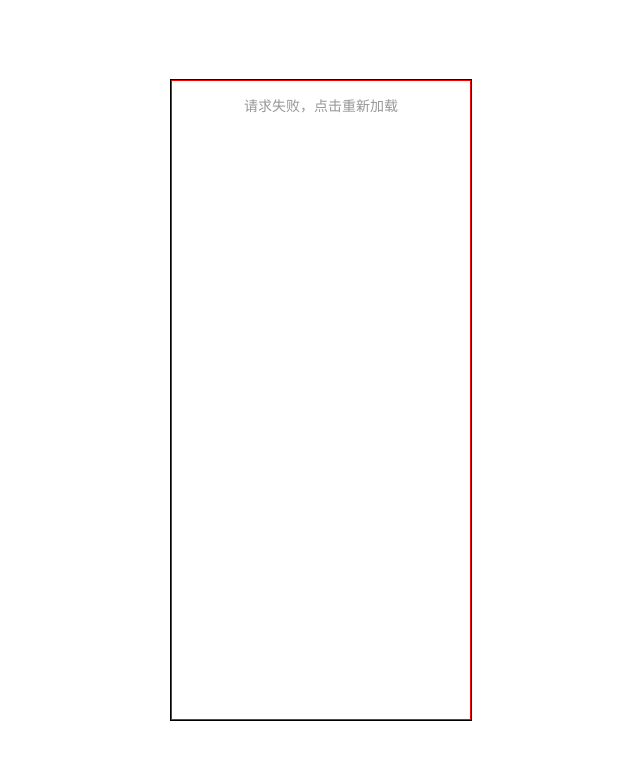
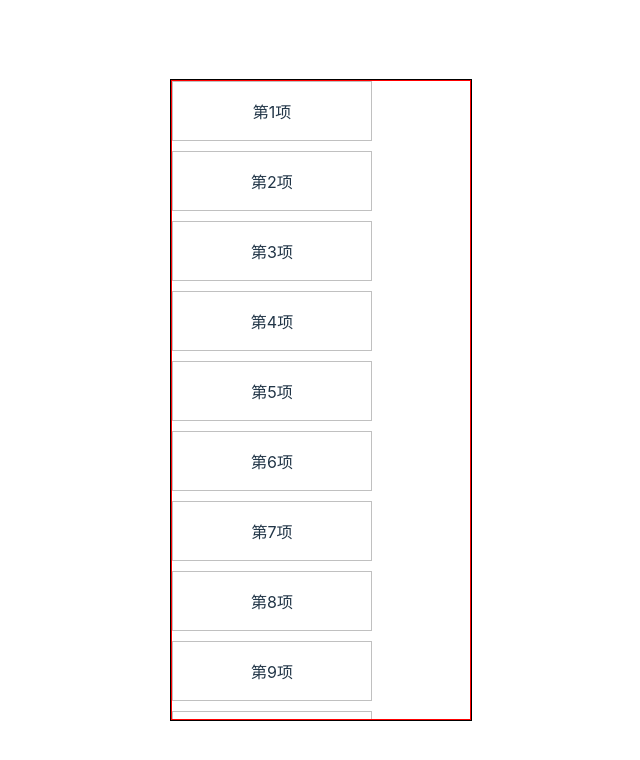
Before and after one commit to JZH189/van-list-virtualScroller, a Vue app: page / in a window 1280 px wide. Shown: the top 760 px of the page, without its empty margins (319-959 px from the left). Built offline with nearby package versions, Linux system fonts and the light colour scheme.

Commit message:
feat: 精简组件props

```diff
--- a/src/components/VrefreshList/composables/useList.ts
+++ b/src/components/VrefreshList/composables/useList.ts
@@ -1,40 +1,6 @@
 import { useSlots, ref, computed, watch } from "vue";
-import { IVListProps, IlistData } from "../interface";
-import { showToast } from "vant";
-//获取分页的total
-function getListTotal(result: Object, path: string[], field = "total"): number {
-  let res = 0;
-  if (path.length === 1) {
-    //@ts-ignore
-    return (res = result[field]);
-  }
-  let obj = result;
-  for (let index in path) {
-    //@ts-ignore
-    obj = obj[path[index]];
-    //@ts-ignore
-    if (obj?.[field]) {
-      //@ts-ignore
-      res = obj[field];
-    }
-  }
-  return res;
-}
-//获取分页的list
-function getListData(result: Object, path: string[]): any[] {
-  let res: any[];
-  if (path.length === 1) {
-    //@ts-ignore
-    return (res = result[path[0]]);
-  }
-  let obj = result;
-  for (let index in path) {
-    //@ts-ignore
-    obj = obj[path[index]];
-  }
-  //@ts-ignore
-  return (res = obj);
-}
+import { IVListProps, IlistData, RequestRes } from "../interface";
+
 export default function (
   listData: IlistData,
   props: IVListProps,
@@ -51,14 +17,6 @@ export default function (
   const showNoList = ref(false);
   //pull-refresh是否处于加载中状态
   const refreshing = ref(false);
-  //onLoad获取请求参数
-  const pageParams = computed(() => ({
-    current: listData.current,
-    param: {
-      ...props.requestParam,
-    },
-    size: listData.size,
-  }));
   //判断是否应该开启虚拟滚动
   function autoStartVirtaulScroll(listLength: number): void {
     //超过指定list数量自动开启虚拟滚动
@@ -71,41 +29,28 @@ export default function (
   //list加载的方法
   async function onLoad(): Promise<void> {
     try {
-      if (typeof listData.requestFunc === "function") {
+      if (typeof props.requestFunc === "function") {
         //每次请求后手动重置loading
         listData.loading = true;
-        const { code, message, result } = await listData.requestFunc(
-          pageParams.value
-        );
+        const result: RequestRes = await props.requestFunc();
         //每次请求后手动重置loading
         listData.loading = false;
         //请求过后自动更新页码
         listData.current++;
-        if (code === "0") {
-          //请求成功的处理
-          const path = props.listField.split("."); //page.records => ['page', 'records']
-          //将命名空间分割成数组格式进行对象属性操作得到最终的数据
-          const dataList = getListData(result, path);
-          const total = getListTotal(result, path, "total");
-          listData.records.push(...dataList);
-          //如果超过总条数证明所有数据加载完成
-          if (listData.records.length >= total) {
-            listData.finished = true;
-          }
-          listData.records.length
-            ? (showNoList.value = false)
-            : (showNoList.value = true);
-        } else {
-          listData.error = true;
-          //请求失败的处理
-          showToast(`请求出错，${message}`);
+        //保存数据
+        listData.records.push(...result.rows);
+        //如果超过total证明所有数据加载完成
+        if (listData.records.length >= result.total) {
+          listData.finished = true;
         }
+        listData.records.length
+          ? (showNoList.value = false)
+          : (showNoList.value = true);
         //自动开启虚拟滚动
         autoStartVirtaulScroll(listData.records.length);
         updateRender();
       }
     } catch (error) {
-      //加载失败了可以点击错误提示重新加载
       listData.error = true;
       console.log("error: ", error);
     }
--- a/src/components/VrefreshList/index.vue
+++ b/src/components/VrefreshList/index.vue
@@ -41,13 +41,11 @@ export default {
 <script lang="ts" setup>
 import { ref, watch, reactive, onMounted } from "vue";
 import useList from "./composables/useList";
-import type { ListDirection } from 'vant';
-import type { IlistData } from "./interface";
+import type { ListDirection } from "vant";
+import type { AsyncRequestFunction, IlistData } from "./interface";
 //定义props类型
 interface IVListProps {
-  listField: string; //接口返回的list字段名称比如：result.records
-  requestParam: any; //加载list的请求参数
-  requestFunc: (params: any) => Promise<any>; //加载list的方法
+  requestFunc: AsyncRequestFunction; //加载list的方法
   emptyTxt?: string; //无数据时展示的文字
   vscrollCount?: number; //超过设定的list长度自动开启虚拟滚动
   itemGap?: number; //默认每项之间的间距
@@ -78,11 +76,9 @@ const props = withDefaults(defineProps<IVListProps>(), {
   itemGap: 10,
   itemSize: 60,
   emptyTxt: "暂无商品信息",
-  listField: "records",
 });
 //定义数据
 const listData: IlistData = reactive({
-  requestFunc: undefined,
   renderedRecords: [], //已经显示在可视区的数据
   records: [], //已经保存的list总条数
   finished: false, //数据是否加载完
@@ -100,18 +96,16 @@ const listData: IlistData = reactive({
 });
 //依据prop初始化组件数据
 watch(
-  () => [props, listData.records.length],
-  ([newProps, listRecordsLength]) => {
-    //获取加载方法
-    listData.requestFunc = (newProps as any).requestFunc;
+  () => listData.records.length,
+  (listRecordsLength) => {
     //设置list总高度
-    listData.totalHeight = (listRecordsLength as number) * (props.itemSize + props.itemGap);
+    listData.totalHeight =
+      (listRecordsLength as number) * (props.itemSize + props.itemGap);
     //设置list上拉到底部的scrollTop
     listData.scrollToBottom = listData.totalHeight - listData.contentHeight;
   },
   {
     immediate: true,
-    deep: true,
   }
 );
 //根据滚动条位置计算需要渲染的list
--- a/src/components/VrefreshList/interface/index.ts
+++ b/src/components/VrefreshList/interface/index.ts
@@ -1,4 +1,18 @@
+// 定义请求APi返回的res
+interface RequestRes {
+  // 列表数据
+  rows: any[];
+  // 总条目数
+  total: number;
+  [key: string]: any;
+}
+//定义请求函数
+type AsyncRequestFunction = () => Promise<RequestRes>;
 interface IVListProps {
+  requestFunc: AsyncRequestFunction; //加载list的方法
+  vscrollCount?: number; //超过设定的list长度自动开启虚拟滚动
+  itemGap?: number; //默认每项之间的间距
+  itemSize?: number; //默认每项的高度
   emptyTxt?: string; //无数据时展示的文字
   loading?: boolean; //是否加载中
   error?: boolean; //是否加载出错？
@@ -10,15 +24,8 @@ interface IVListProps {
   immediateCheck?: boolean; //是否立即滚动位置检查
   direction?: string; //滚动触发加载的方向('down')，可选值为 ‘up’
   disabled?: boolean; //是否禁用滚动加载
-  listField: string; //接口返回的list字段名称比如：result.records
-  requestParam: any; //加载list的请求参数
-  requestFunc: (params: any) => Promise<any>; //加载list的方法
-  vscrollCount?: number; //超过设定的list长度自动开启虚拟滚动
-  itemGap?: number; //默认每项之间的间距
-  itemSize?: number; //默认每项的高度
 }
 interface IlistData {
-  requestFunc: Function | undefined; //请求方法
   renderedRecords: any[]; //显示在可视区的数据
   records: any[]; //已经保存的list总条数
   finished: boolean;
@@ -34,4 +41,4 @@ interface IlistData {
   pageCount: number; //可视区可以显示多少个项目
   scrollToBottom: number; //计算list上拉到低的scrollTop值
 }
-export { IVListProps, IlistData };
+export { RequestRes, AsyncRequestFunction, IVListProps, IlistData };
```
